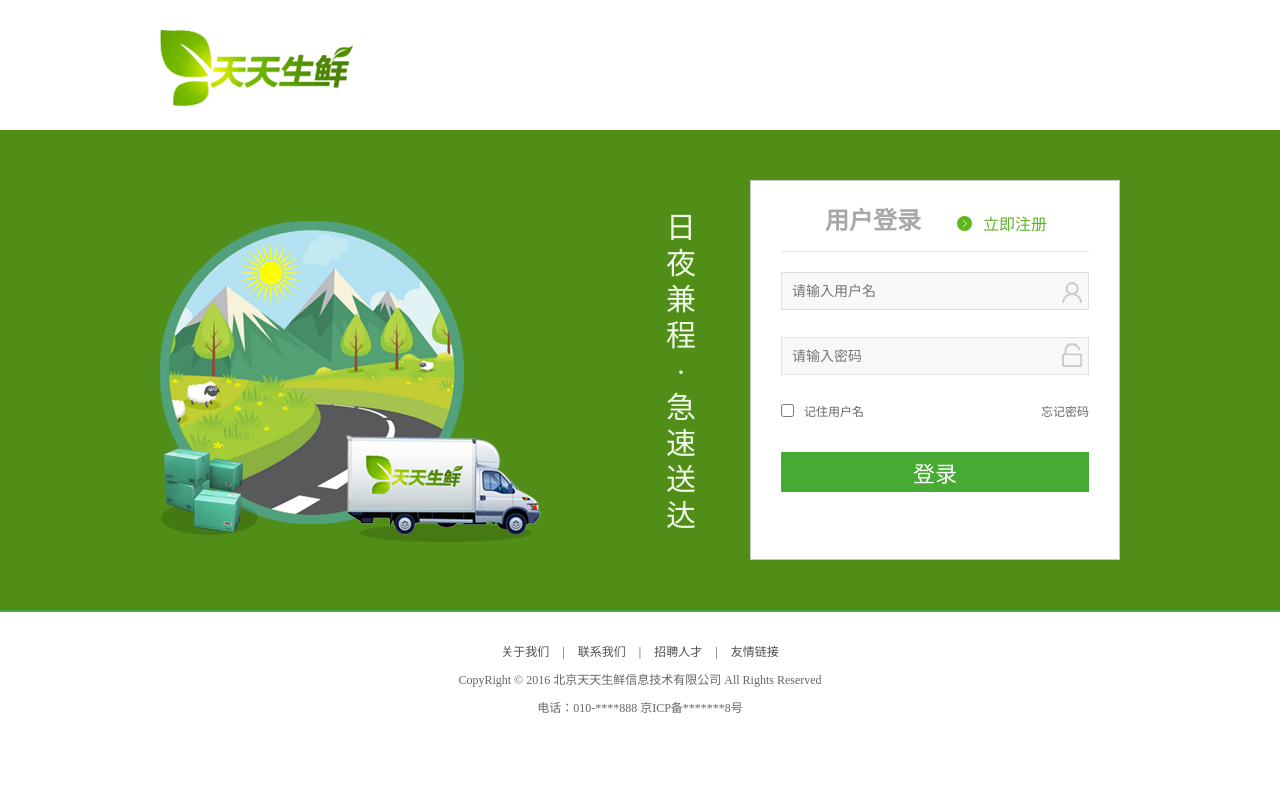
After one commit to cdzm5211314/dailyfresh, a Django app: page /user/login in a window 1280 px wide. The commit adds this page. Run offline with Django 3.2, Linux system fonts and the light colour scheme; parts of the project's set-up code (start-up, migrations or seed data) failed here and were passed over.

Commit message:
使用类视图完成用户激活流程

```diff
--- a/apps/user/urls.py
+++ b/apps/user/urls.py
@@ -1,12 +1,15 @@
 from django.conf.urls import url
-from apps.user import views
-
+# from apps.user import views
+from apps.user.views import RegisterView,ActiveView,LoginView
 
 urlpatterns = [
 
-    url(r'^register$', views.register, name='register'),  # 显示注册页面  # 显示注册页面和处理注册用户请求
+    # url(r'^register$', views.register, name='register'),  # 显示注册页面  # 显示注册页面和处理注册用户请求
     # url(r'^register_handle$', views.register_handle, name='register_handle'),  # 显示注册页面
-    # url(r'^registerview$',views.RegisterView.as_view(),name='registerview'),  # 使用类视图处理用户注册请求
+
+    url(r'^register$',RegisterView.as_view(),name='register'),  # 使用类视图处理用户注册请求
+    url(r'^active/(?P<token>.*)$',ActiveView.as_view(),name='active'),  # 使用类视图处理用户激活
+    url(r'^login$',LoginView.as_view(),name='login'),  # 使用类视图处理用户登陆
 
 
 ]
--- a/apps/user/views.py
+++ b/apps/user/views.py
@@ -1,9 +1,14 @@
-from django.shortcuts import render, redirect,HttpResponse
+from django.shortcuts import render, redirect
+from django.http import HttpResponse
 from django.core.urlresolvers import reverse
 from django.views.generic import View
+from django.conf import settings
+
+from itsdangerous import TimedJSONWebSignatureSerializer as Serializer
+from itsdangerous import SignatureExpired  # 过期异常
+
 from apps.user.models import User
 import re
-
 
 
 # /user/register
@@ -43,13 +48,24 @@ def register(request):
 
         # 业务处理,进行用户注册
         user = User.objects.create_user(username, password, email)  # 默认是账号注册后是激活状态
-        user.is_active = 0  # 设置为不是激活状态
+        user.is_active = 0  # 设置用户不是激活状态
         user.save()
+
+        # 发送激活邮件,包含激活链接地址: http://127.0.0.0:8000/user/active/3
+        # 激活链接中需要包含用户的身份信息,并且要把身份信息加密
+
+        # 加密用户的身份信息,生成激活token,使用django中settings.py文件中的SECRET_KEY字符串信息
+        from django.conf import settings
+        serializer = Serializer(settings.SECRET_KEY, 3600)  # 设置一小时后过期
+        info = {"confirm": user.id}  # 用户的id,唯一性
+        token = serializer.dumps(info)  # 加密身份信息
+
+        # 发送邮件
 
         # 返回应答,跳转到主页
         return redirect(reverse('goods:index'))
 
-"""
+# /user/register_handle
 def register_handle(request):
     '''处理注册请求'''
     # 获取注册请求参数
@@ -87,16 +103,16 @@ def register_handle(request):
 
     # 返回应答,跳转到主页
     return redirect(reverse('goods:index'))
-"""
 
-# /user/registerview
+# /user/register
 class RegisterView(View):
     '''使用类视图显示注册页面和处理注册用户请求'''
-    def get(self,request):
+
+    def get(self, request):
         # 显示注册页面
         return render(request, 'register.html')
 
-    def post(self,request):
+    def post(self, request):
         # 获取注册请求参数
         username = request.POST.get('user_name')
         password = request.POST.get('pwd')
@@ -130,5 +146,45 @@ class RegisterView(View):
         user.is_active = 0  # 设置为不是激活状态
         user.save()
 
+        # 发送激活邮件,包含激活链接地址: http://127.0.0.0:8000/user/active/3
+        # 激活链接中需要包含用户的身份信息,并且要把身份信息加密
+
+        # 加密用户的身份信息,生成激活token,使用django中settings.py文件中的SECRET_KEY字符串信息
+        from django.conf import settings
+        serializer = Serializer(settings.SECRET_KEY, 3600)  # 设置一小时后过期
+        info = {"confirm": user.id}  # 用户的id,唯一性
+        token = serializer.dumps(info)  # 加密身份信息
+
+        # 发送邮件
+
         # 返回应答,跳转到主页
         return redirect(reverse('goods:index'))
+
+# /user/active
+class ActiveView(View):
+    '''用户激活 - 类视图'''
+
+    def get(self, request, token):
+        # 进行解密,获取要激活的用户
+        from django.conf import settings
+        serializer = Serializer(settings.SECRET_KEY, 3600)  # 跟加密设置一致
+        try:
+            result = serializer.loads(token)  # 解密信息
+            user_id = result['confirm']  # 获取待激活用户的id
+            user = User.objects.get(id=user_id)  # 根据用户id获取用户信息
+            user.is_active = 1  # 设置用户的状态为激活状态 1
+            user.save()
+
+            # 激活成功后,跳转到登陆页面
+            return redirect(reverse('user:login'))
+
+        except SignatureExpired as s:
+            # 激活链接已过期
+            return HttpResponse("激活链接已过期")
+
+# /user/login
+class LoginView(View):
+    '''登陆'''
+    def get(self,request):
+        '''显示登陆页面'''
+        return render(request,'login.html')
--- /dev/null
+++ b/templates/login.html
@@ -0,0 +1,56 @@
+<!DOCTYPE html PUBLIC "-//W3C//DTD XHTML 1.0 Transitional//EN" "http://www.w3.org/TR/xhtml1/DTD/xhtml1-transitional.dtd">
+<html xmlns="http://www.w3.org/1999/xhtml" xml:lang="en">
+<head>
+	<meta http-equiv="Content-Type" content="text/html;charset=UTF-8">
+	<title>天天生鲜-登录</title>
+	<link rel="stylesheet" type="text/css" href="css/reset.css">
+	<link rel="stylesheet" type="text/css" href="css/main.css">
+</head>
+<body>
+	<div class="login_top clearfix">
+		<a href="index.html" class="login_logo"><img src="images/logo02.png"></a>
+	</div>
+
+	<div class="login_form_bg">
+		<div class="login_form_wrap clearfix">
+			<div class="login_banner fl"></div>
+			<div class="slogan fl">日夜兼程 · 急速送达</div>
+			<div class="login_form fr">
+				<div class="login_title clearfix">
+					<h1>用户登录</h1>
+					<a href="#">立即注册</a>
+				</div>
+				<div class="form_input">
+					<form>
+						<input type="text" name="username" class="name_input" placeholder="请输入用户名">
+						<div class="user_error">输入错误</div>
+						<input type="password" name="pwd" class="pass_input" placeholder="请输入密码">
+						<div class="pwd_error">输入错误</div>
+						<div class="more_input clearfix">
+							<input type="checkbox" name="">
+							<label>记住用户名</label>
+							<a href="#">忘记密码</a>
+						</div>
+						<input type="submit" name="" value="登录" class="input_submit">
+					</form>
+				</div>
+			</div>
+		</div>
+	</div>
+
+	<div class="footer no-mp">
+		<div class="foot_link">
+			<a href="#">关于我们</a>
+			<span>|</span>
+			<a href="#">联系我们</a>
+			<span>|</span>
+			<a href="#">招聘人才</a>
+			<span>|</span>
+			<a href="#">友情链接</a>
+		</div>
+		<p>CopyRight © 2016 北京天天生鲜信息技术有限公司 All Rights Reserved</p>
+		<p>电话：010-****888    京ICP备*******8号</p>
+	</div>
+
+</body>
+</html>
--- a/templates/register.html
+++ b/templates/register.html
@@ -23,8 +23,7 @@
 				<a href="#">登录</a>
 			</div>
 			<div class="reg_form clearfix">
-{#				<form action="/user/register" method="post">#}
-				<form action="/user/registerview" method="post">
+				<form action="/user/register" method="post">
                     {% csrf_token %}
 				<ul>
 					<li>
```
